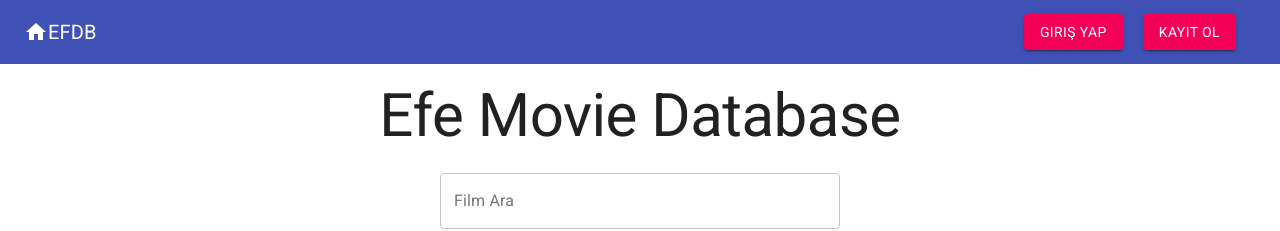
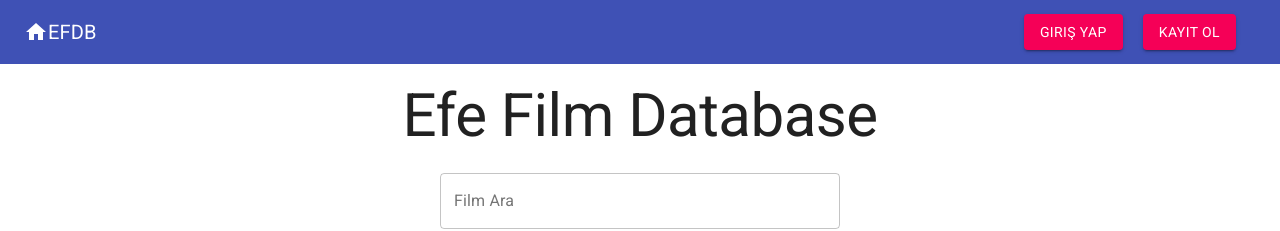
Before and after one commit to hakandemiral/efdb-app, a React (Create React App) app: page / in a window 1280 px wide. Shown: the top 231 px of the page. Built offline with nearby package versions, Linux system fonts and the light colour scheme; no server answers.

Commit message:
name fix

```diff
--- a/src/Components/HeroSection.jsx
+++ b/src/Components/HeroSection.jsx
@@ -23,7 +23,7 @@ const HeroSection = ({search, handleSearch}) => {
         <div className={classes.heroContent}>
             <Container maxWidth="sm">
                 <Typography component="h1" variant="h2" align="center" color="textPrimary" gutterBottom>
-                    Efe Movie Database
+                    Efe Film Database
                 </Typography>
                 <div className={classes.searchInput}>
                     <Grid container>
```
